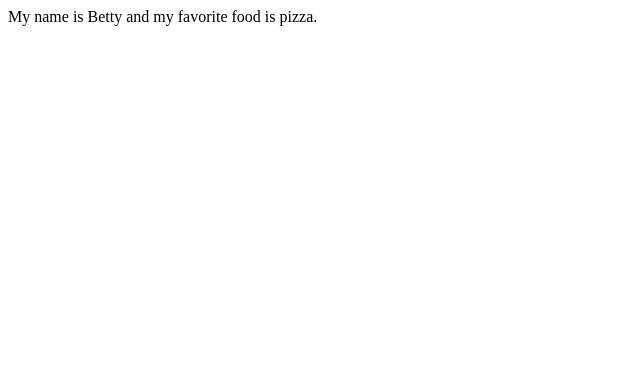
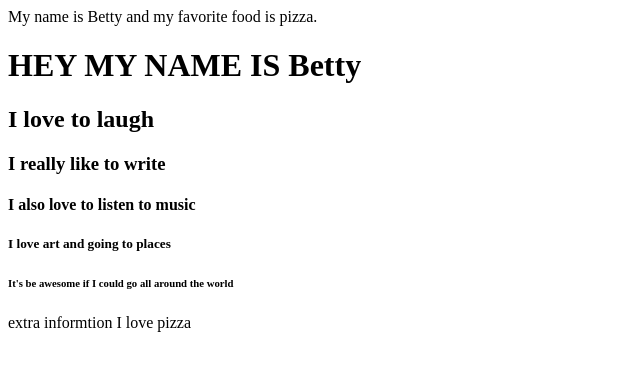
Before and after one commit to bgoitom64/bgoitom64.github.io, a plain HTML site: page index.html in a window 1280 px wide. Shown: the whole page, without its empty margins (0-640 px from the left). Drawn offline with Linux system fonts and the light colour scheme.

Commit message:
Update index.html

```diff
--- a/index.html
+++ b/index.html
@@ -1 +1,16 @@
 My name is Betty and my favorite food is pizza.
+<!doctype html>
+<html>
+  <head>
+  </head>
+  <body>
+    <h1>HEY MY NAME IS Betty </h1>
+    <h2> I love to laugh  </h2>
+    <h3>  I really like to write  </h3>
+    <h4> I also love to listen to music </h4>
+    <h5> I love art and going to places  </h5>
+    <h6> It's be awesome if I could go all around the world  </h6>
+    <div>
+extra informtion I love pizza     </div>
+  </body>
+</html>
```
